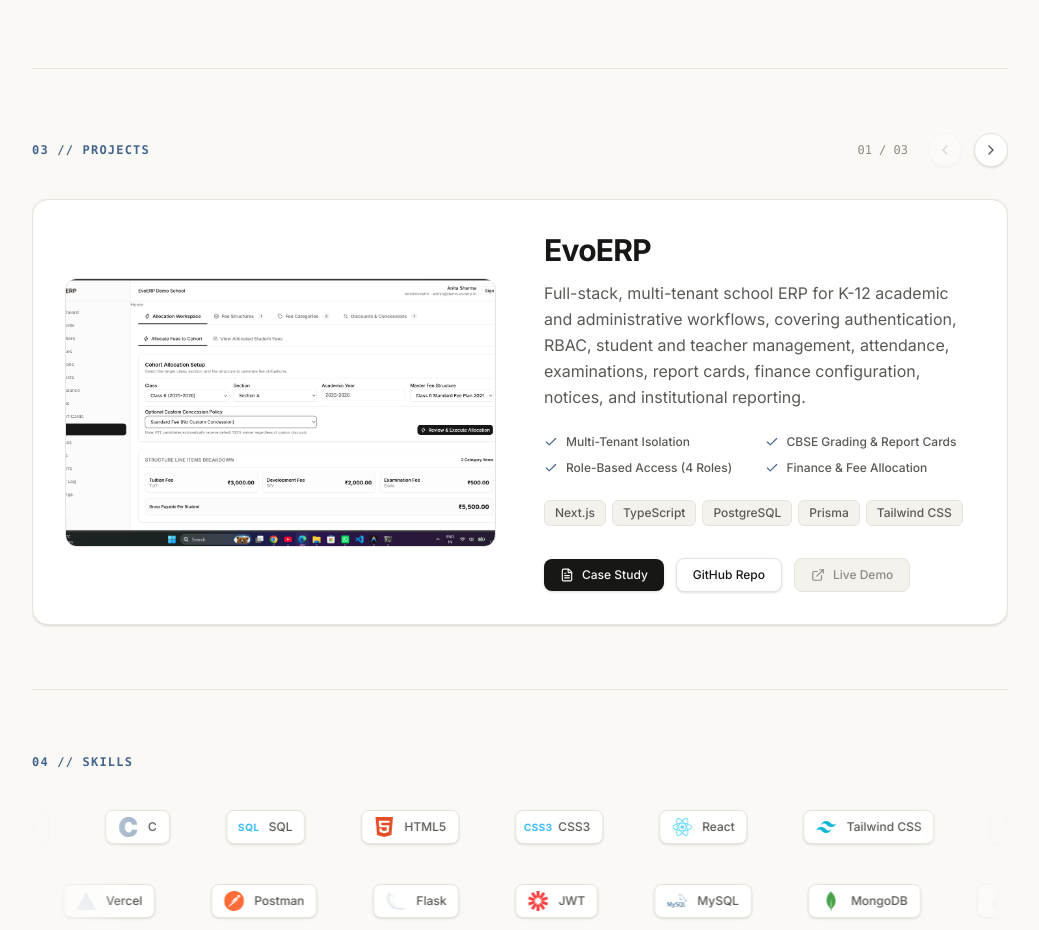
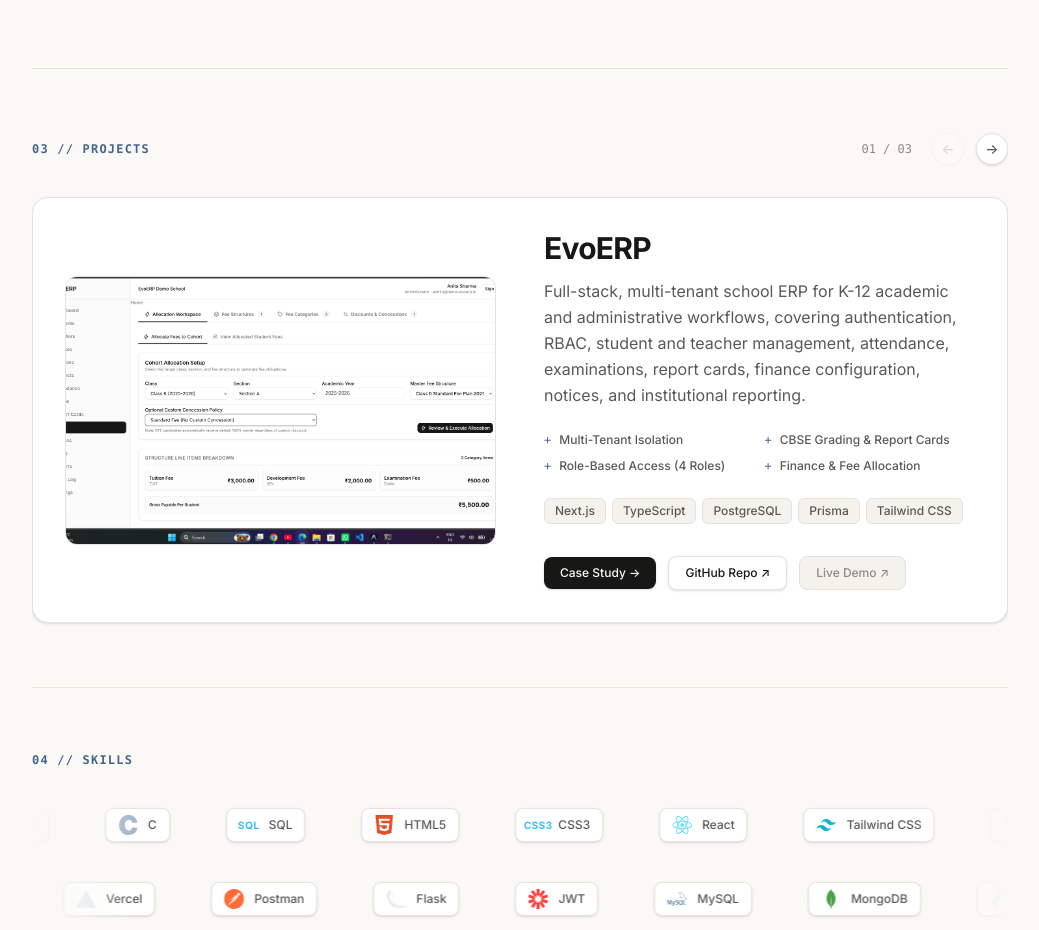
Before and after one commit to rishabhbhardwaj-dev/rishabh-portfolio, a React (Vite) app: page / in a window 1280 px wide. Shown: the part 2520-3450 px from the top of the page, without its empty margins (120-1159 px from the left). Built offline with nearby package versions, Linux system fonts and the light colour scheme.

Commit message:
refactor: simplify project action icons

```diff
--- a/src/sections/Projects.jsx
+++ b/src/sections/Projects.jsx
@@ -1,6 +1,5 @@
 import React, { useState, useCallback, useEffect } from 'react';
 import { motion, AnimatePresence } from 'framer-motion';
-import { ExternalLink, FileText, Check, ChevronLeft, ChevronRight } from 'lucide-react';
 import { Link } from 'react-router-dom';
 import { siteConfig } from '../data/siteConfig';
 
@@ -115,17 +114,17 @@
               onClick={goPrev}
               disabled={current === 0}
               aria-label="Previous project"
-              className="p-2 rounded-full border border-borderToken bg-surface text-textSecondary hover:text-textPrimary hover:bg-surfaceDark dark:border-white/10 dark:bg-white/[0.03] dark:text-gray-300 dark:hover:text-white dark:hover:bg-white/10 transition-colors disabled:opacity-20 disabled:cursor-not-allowed focus-visible:ring-2 focus-visible:ring-primary shadow-sm dark:shadow-none"
+              className="w-8 h-8 flex items-center justify-center rounded-full border border-borderToken bg-surface text-textSecondary hover:text-textPrimary hover:bg-surfaceDark dark:border-white/10 dark:bg-white/[0.03] dark:text-gray-300 dark:hover:text-white dark:hover:bg-white/10 transition-colors disabled:opacity-20 disabled:cursor-not-allowed focus-visible:ring-2 focus-visible:ring-primary shadow-sm dark:shadow-none text-sm font-medium select-none"
             >
-              <ChevronLeft size={16} />
+              ←
             </button>
             <button
               onClick={goNext}
               disabled={current === total - 1}
               aria-label="Next project"
-              className="p-2 rounded-full border border-borderToken bg-surface text-textSecondary hover:text-textPrimary hover:bg-surfaceDark dark:border-white/10 dark:bg-white/[0.03] dark:text-gray-300 dark:hover:text-white dark:hover:bg-white/10 transition-colors disabled:opacity-20 disabled:cursor-not-allowed focus-visible:ring-2 focus-visible:ring-primary shadow-sm dark:shadow-none"
+              className="w-8 h-8 flex items-center justify-center rounded-full border border-borderToken bg-surface text-textSecondary hover:text-textPrimary hover:bg-surfaceDark dark:border-white/10 dark:bg-white/[0.03] dark:text-gray-300 dark:hover:text-white dark:hover:bg-white/10 transition-colors disabled:opacity-20 disabled:cursor-not-allowed focus-visible:ring-2 focus-visible:ring-primary shadow-sm dark:shadow-none text-sm font-medium select-none"
             >
-              <ChevronRight size={16} />
+              →
             </button>
           </div>
         </motion.div>
@@ -165,7 +164,7 @@
                   <div className="grid grid-cols-1 sm:grid-cols-2 gap-2.5 mb-6 w-full">
                     {project.features.map((feature, idx) => (
                       <div key={idx} className="flex items-center gap-2 text-textSecondary text-xs font-medium">
-                        <Check size={14} className="text-primary shrink-0" />
+                        <span className="text-primary font-mono select-none" aria-hidden="true">+</span>
                         <span>{feature}</span>
                       </div>
                     ))}
@@ -188,41 +187,41 @@
                     {project.links.caseStudy ? (
                       <Link
                         to={project.links.caseStudy}
-                        className="inline-flex items-center gap-2 px-4 py-2 rounded-lg bg-textPrimary text-background font-medium text-xs transition-colors hover:opacity-90 focus-visible:ring-2 focus-visible:ring-primary shadow-sm"
+                        className="inline-flex items-center gap-1.5 px-4 py-2 rounded-lg bg-textPrimary text-background font-medium text-xs transition-colors hover:opacity-90 focus-visible:ring-2 focus-visible:ring-primary shadow-sm"
                       >
-                        <FileText size={14} /> Case Study
+                        Case Study →
                       </Link>
                     ) : (
                       <span
                         title="Case Study coming soon"
-                        className="inline-flex items-center gap-2 px-4 py-2 rounded-lg bg-surfaceDark border border-borderToken text-textMuted dark:bg-white/[0.02] dark:border-white/5 dark:text-gray-500 font-medium text-xs cursor-not-allowed select-none"
+                        className="inline-flex items-center gap-1.5 px-4 py-2 rounded-lg bg-surfaceDark border border-borderToken text-textMuted dark:bg-white/[0.02] dark:border-white/5 dark:text-gray-500 font-medium text-xs cursor-not-allowed select-none"
                       >
-                        <FileText size={14} /> Case Study
+                        Case Study →
                       </span>
                     )}
                     <a
                       href={project.links.github}
                       target="_blank"
                       rel="noopener noreferrer"
-                      className="inline-flex items-center gap-2 px-4 py-2 rounded-lg bg-surface border border-borderToken text-textPrimary hover:bg-surfaceDark dark:bg-white/5 dark:border-white/10 dark:text-white dark:hover:bg-white/10 font-medium text-xs transition-colors focus-visible:ring-2 focus-visible:ring-primary shadow-sm dark:shadow-none"
+                      className="inline-flex items-center gap-1.5 px-4 py-2 rounded-lg bg-surface border border-borderToken text-textPrimary hover:bg-surfaceDark dark:bg-white/5 dark:border-white/10 dark:text-white dark:hover:bg-white/10 font-medium text-xs transition-colors focus-visible:ring-2 focus-visible:ring-primary shadow-sm dark:shadow-none"
                     >
-                      GitHub Repo
+                      GitHub Repo ↗
                     </a>
                     {project.links.live ? (
                       <a
                         href={project.links.live}
                         target="_blank"
                         rel="noopener noreferrer"
-                        className="inline-flex items-center gap-2 px-4 py-2 rounded-lg bg-surface border border-borderToken text-textPrimary hover:bg-surfaceDark dark:bg-white/5 dark:border-white/10 dark:text-white dark:hover:bg-white/10 font-medium text-xs transition-colors focus-visible:ring-2 focus-visible:ring-primary shadow-sm dark:shadow-none"
+                        className="inline-flex items-center gap-1.5 px-4 py-2 rounded-lg bg-surface border border-borderToken text-textPrimary hover:bg-surfaceDark dark:bg-white/5 dark:border-white/10 dark:text-white dark:hover:bg-white/10 font-medium text-xs transition-colors focus-visible:ring-2 focus-visible:ring-primary shadow-sm dark:shadow-none"
                       >
-                        <ExternalLink size={14} /> Live Demo
+                        Live Demo ↗
                       </a>
                     ) : (
                       <span
                         title={project.links.liveTooltip}
-                        className="inline-flex items-center gap-2 px-4 py-2 rounded-lg bg-surfaceDark border border-borderToken text-textMuted dark:bg-white/[0.02] dark:border-white/5 dark:text-gray-500 font-medium text-xs cursor-not-allowed select-none"
+                        className="inline-flex items-center gap-1.5 px-4 py-2 rounded-lg bg-surfaceDark border border-borderToken text-textMuted dark:bg-white/[0.02] dark:border-white/5 dark:text-gray-500 font-medium text-xs cursor-not-allowed select-none"
                       >
-                        <ExternalLink size={14} /> Live Demo
+                        Live Demo ↗
                       </span>
                     )}
                   </div>
```
